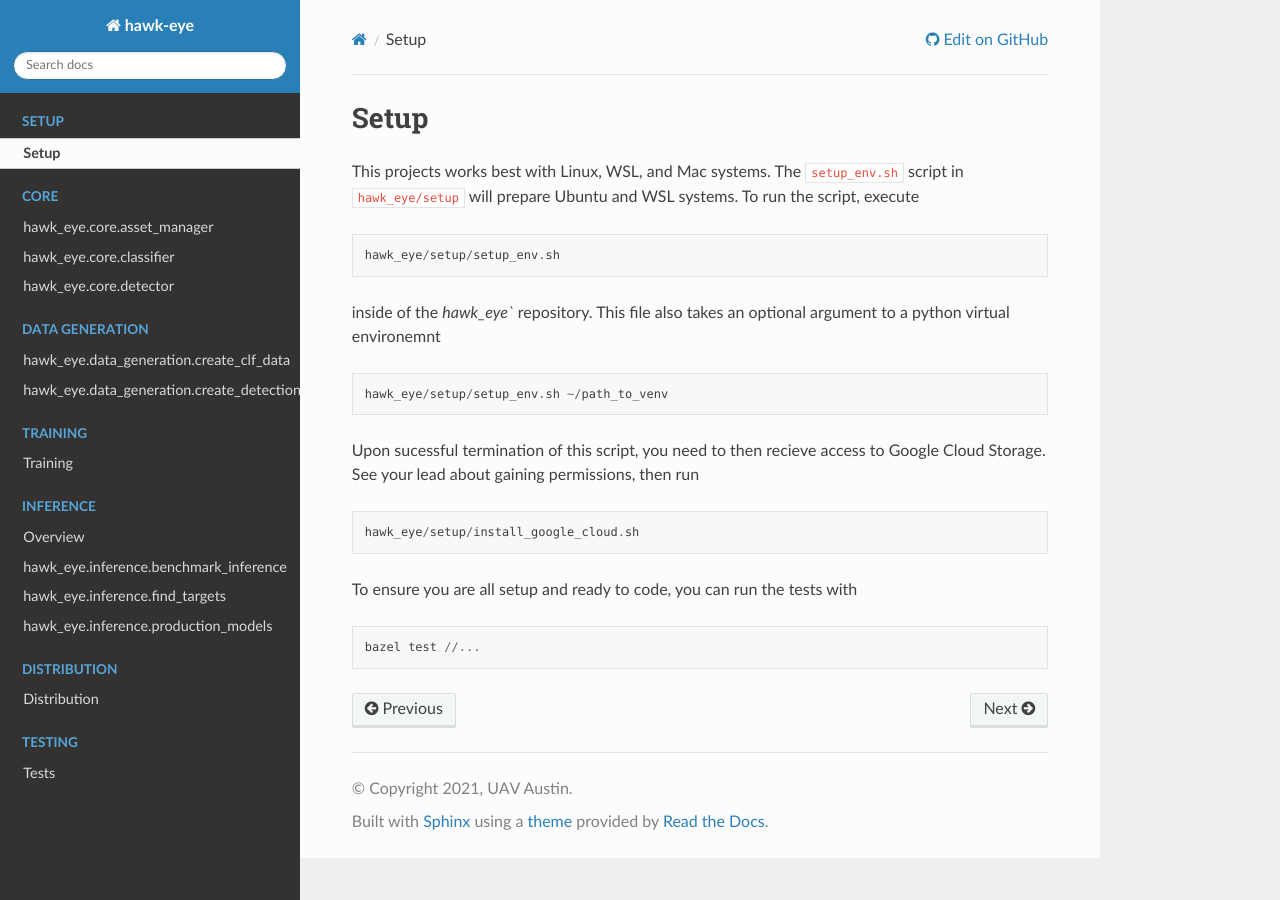
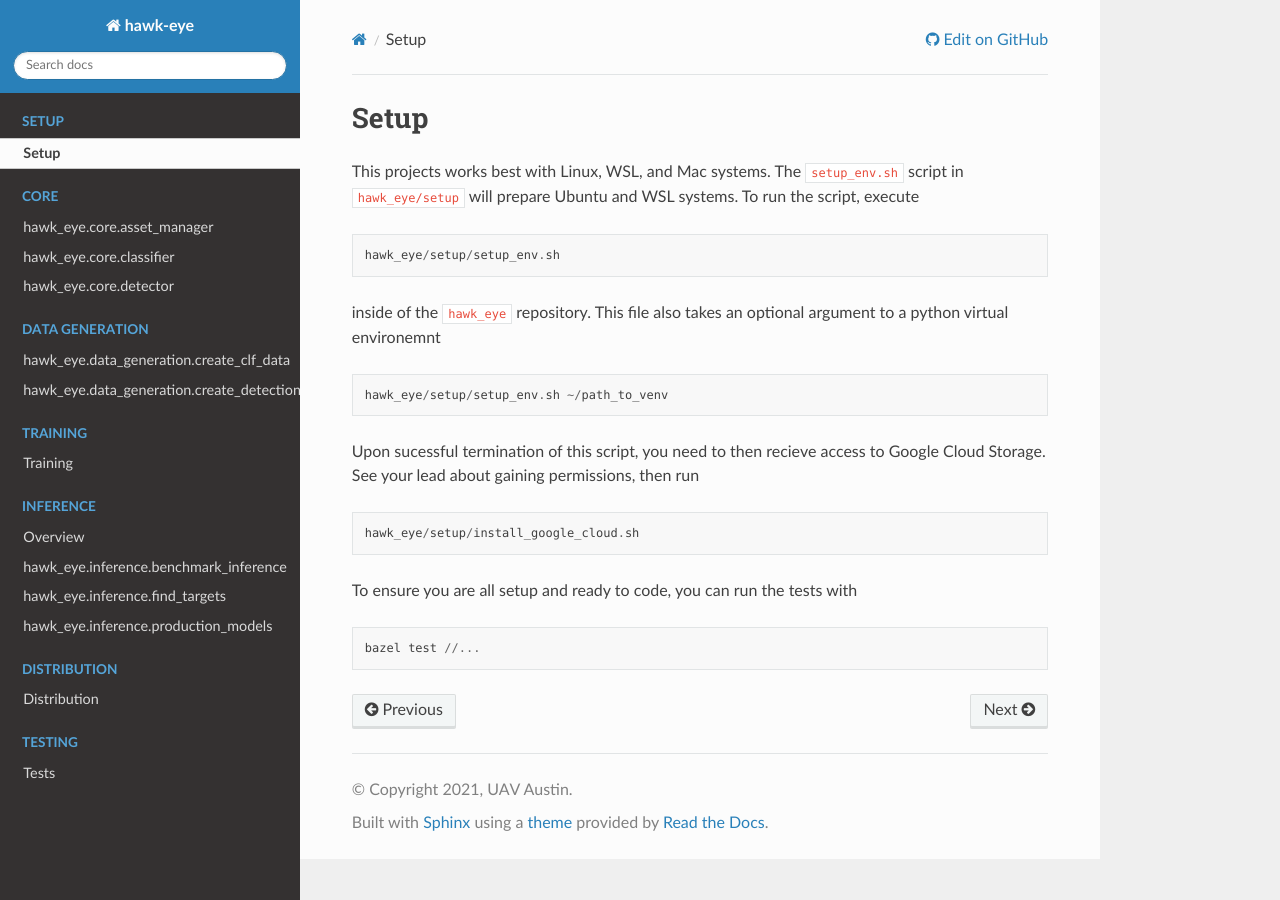
Before and after one commit to uavaustin/hawk-eye, a Sphinx documentation site: the page built from docs/source/setup/setup.rst, in a window 1280 px wide. Built offline with Sphinx 7.4.7 and the Read the Docs theme 2.0.0, drawn with Linux system fonts in a browser that asks for light colours; pages that are not in the unit, such as notebooks, are missing from menus.

```diff
--- a/docs/source/setup/setup.rst
+++ b/docs/source/setup/setup.rst
@@ -7,7 +7,7 @@ in ``hawk_eye/setup`` will prepare Ubuntu and WSL systems. To run the script, ex
     hawk_eye/setup/setup_env.sh
 
 
-inside of the `hawk_eye`` repository. This file also takes an optional argument to a python
+inside of the ``hawk_eye`` repository. This file also takes an optional argument to a python
 virtual environemnt
 ::
     hawk_eye/setup/setup_env.sh ~/path_to_venv
--- a/setup.py
+++ b/setup.py
@@ -97,7 +97,7 @@ try:
         cmdclass={"build": Build, "prepare_models": PrepareModels, "test": Test},
         include_package_data=True,
         install_requires=_get_packages(),
-        test_suite="hawk_eye.test.test_inference",
+        test_suite="hawk_eye.inference",
     )
 finally:
     shutil.rmtree(_MODELS_DIR)
```
